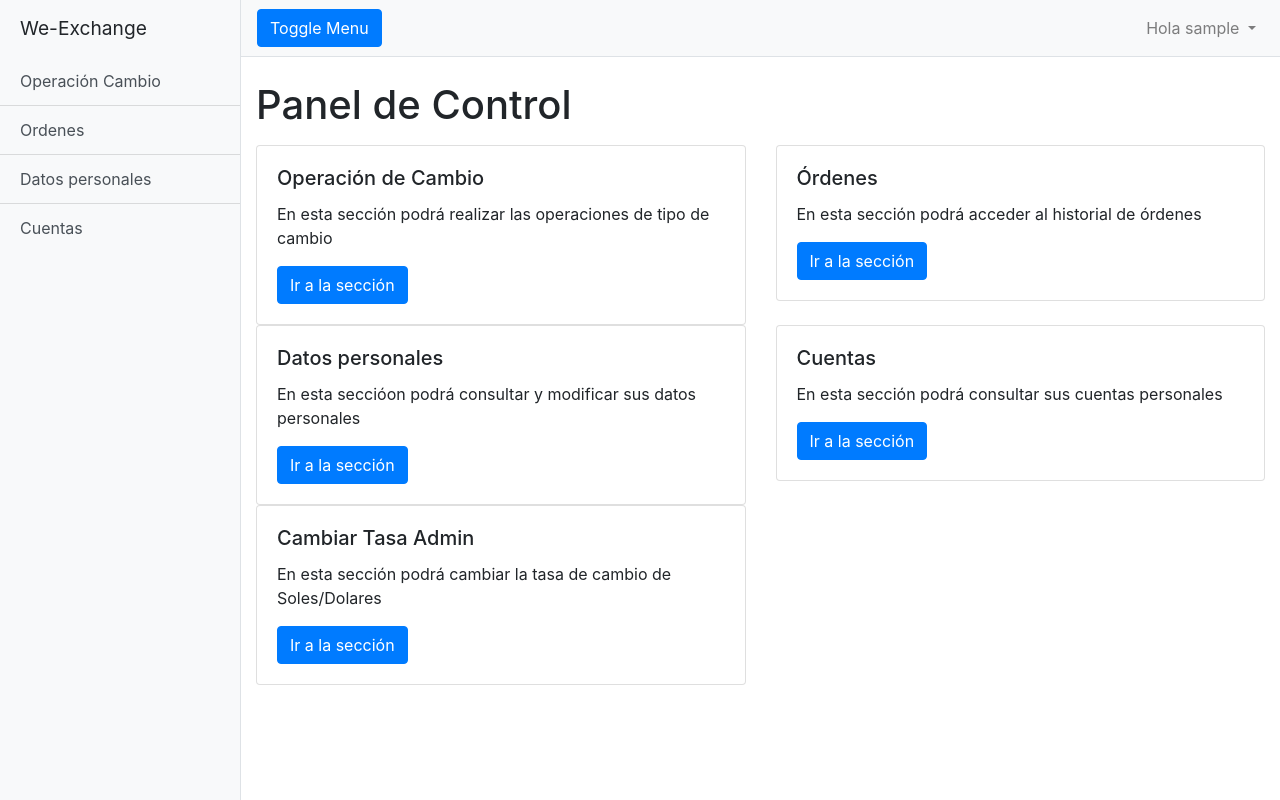
After one commit to rlrobles/appweex, a Flask app: template templates/inicio2.html in a window 1280 px wide. The commit adds this page. Run offline with Flask 2, Linux system fonts and the light colour scheme; the template is opened without the code that fills it, so the values that code supplies are empty; the visitor is signed in with stand-in values (Sample User, id 1); some libraries are stand-ins or nearby versions.

```diff
--- /dev/null
+++ b/templates/inicio2.html
@@ -0,0 +1,67 @@
+{% extends 'layoutApp.html' %}
+
+
+<!--link rel="stylesheet" href="/static/css/main.css">-->>
+
+{% block body %}
+<h1 class="mt-4">Panel de Control</h1>
+<!-- <p>The starting state of the menu will appear collapsed on smaller screens, and will appear non-collapsed on larger screens. When toggled using the button below, the menu will change.</p>
+
+<p>Make sure to keep all page content within the <code>#page-content-wrapper</code>. The top navbar is optional, and just for demonstration. Just create an element with the <code>#menu-toggle</code> ID which will toggle the menu when clicked.</p>
+ -->
+
+ <p></p>
+
+<div class="row">
+    <div class="col-sm-6">
+      <div class="card">
+        <div class="card-body">
+          <h5 class="card-title">Operación de Cambio</h5>
+          <p class="card-text">En esta sección podrá realizar las operaciones de tipo de cambio</p>
+          <a href="/operacion-cambio" class="btn btn-primary" >Ir a la sección</a>
+        </div>
+      </div>
+    </div>
+    <div class="col-sm-6">
+      <div class="card">
+        <div class="card-body">
+          <h5 class="card-title">Órdenes</h5>
+          <p class="card-text">En esta sección podrá acceder al historial de órdenes</p>
+          <a href="/ordenes" class="btn btn-primary">Ir a la sección</a>
+        </div>
+      </div>
+    </div>
+  </div>
+
+
+  <div class="row">
+    <div class="col-sm-6">
+      <div class="card">
+        <div class="card-body">
+          <h5 class="card-title">Datos personales</h5>
+          <p class="card-text">En esta seccióon podrá consultar y modificar sus datos personales</p>
+          <a href="/datos-personales" class="btn btn-primary">Ir a la sección</a>
+        </div>
+      </div>
+    </div>
+    <div class="col-sm-6">
+      <div class="card">
+        <div class="card-body">
+          <h5 class="card-title">Cuentas</h5>
+          <p class="card-text">En esta sección podrá consultar sus cuentas personales</p>
+          <a href="/cuenta" class="btn btn-primary">Ir a la sección</a>
+        </div>
+      </div>
+    </div>
+	<div class="col-sm-6">
+      <div class="card">
+        <div class="card-body">
+          <h5 class="card-title">Cambiar Tasa Admin</h5>
+          <p class="card-text">En esta sección podrá cambiar la tasa de cambio de Soles/Dolares</p>
+          <a href="/tasaCambioAdmin" class="btn btn-primary">Ir a la sección</a>
+        </div>
+      </div>
+    </div>
+  </div>
+
+{% endblock %}
```
Also changed, not shown: templates/orden.html (+4 -4 lines), templates/tasa-cambio-admin.html (added, +111 -0 lines).
